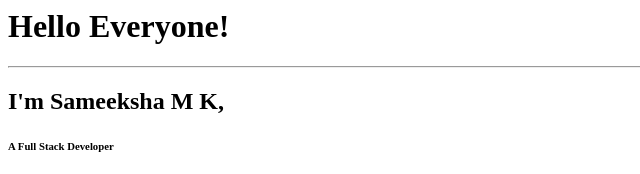
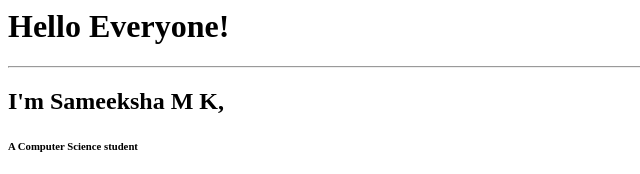
Before and after one commit to mksameeksha/html-portfolio, a plain HTML site: page index.html in a window 1280 px wide. Shown: the top 174 px of the page, 0-640 px from the left. Drawn offline with Linux system fonts and the light colour scheme.

Commit message:
Update index.html

```diff
--- a/index.html
+++ b/index.html
@@ -1,6 +1,6 @@
 <h1>Hello Everyone!</h1><hr />
 <h2>I'm Sameeksha M K, </h2>
-<h6>A Full Stack Developer</h6>
+<h6>A Computer Science student</h6>
 <!--<p>A Full Stack Developer</p>-->
 <img src="./assets/images/sam.png.jpg" alt="Picture of Sameeksha" width="100" /><hr />
 <p>To know more about me,</p>
```
